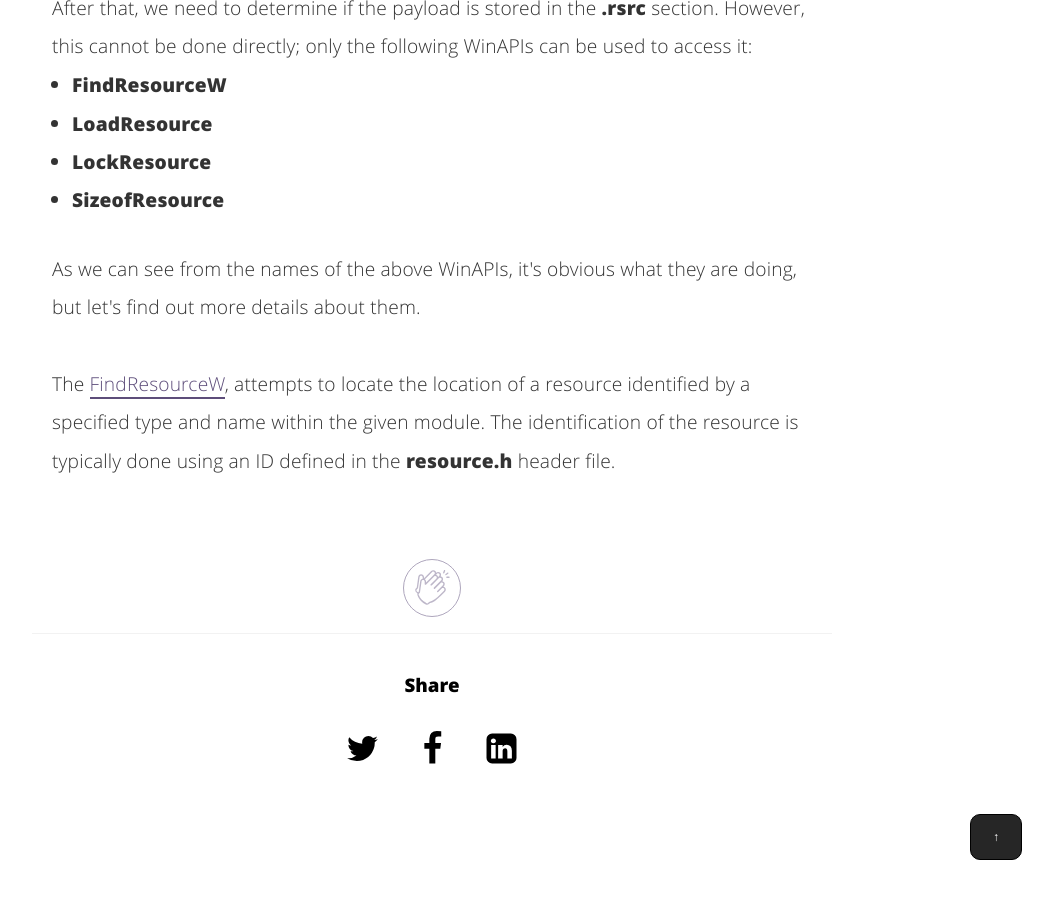
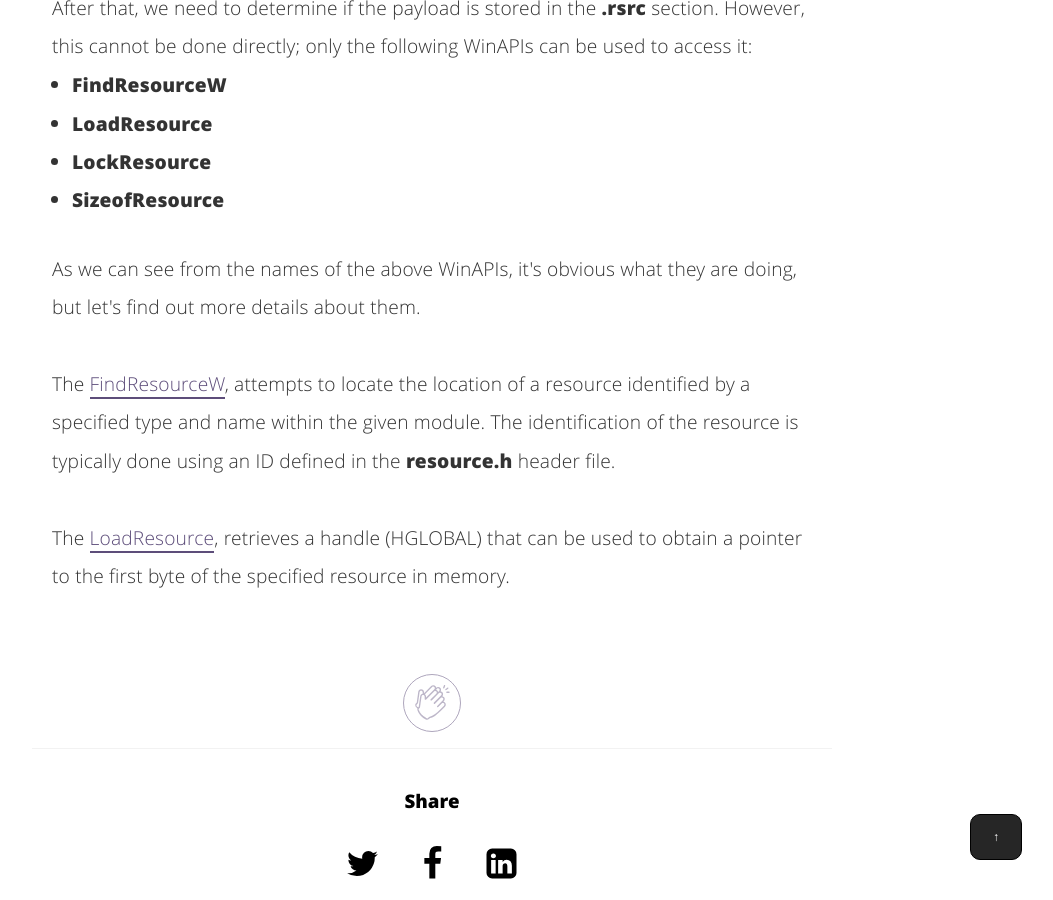
Before and after one commit to nickvourd/nickvourd.github.io, a Jekyll site: the page built from _posts/2024-04-21-the-anatomy-of-pe.md, in a window 1280 px wide and 900 px high, scrolled down 17713 px. Shown: the whole window, without its empty margins (208-1261 px from the left). Built offline with Jekyll 4.4.1, drawn with Linux system fonts in a browser that asks for light colours.

Commit message:
Edit the anatomy of PE

```diff
--- a/_posts/2024-04-21-the-anatomy-of-pe.md
+++ b/_posts/2024-04-21-the-anatomy-of-pe.md
@@ -400,7 +400,7 @@
 </ul>
 </p>
 
-<p>As we can see from the names of the above WinAPIs, it's obvious what they are doing, but let's find out more details about them.<br /><br />The <a href="https://learn.microsoft.com/en-us/windows/win32/api/libloaderapi/nf-libloaderapi-findresourcew">FindResourceW</a>, attempts to locate the location of a resource identified by a specified type and name within the given module. The identification of the resource is typically done using an ID defined in the <b>resource.h</b> header file.</p>
+<p>As we can see from the names of the above WinAPIs, it's obvious what they are doing, but let's find out more details about them.<br /><br />The <a href="https://learn.microsoft.com/en-us/windows/win32/api/libloaderapi/nf-libloaderapi-findresourcew">FindResourceW</a>, attempts to locate the location of a resource identified by a specified type and name within the given module. The identification of the resource is typically done using an ID defined in the <b>resource.h</b> header file.<br ><br />The <a href="https://learn.microsoft.com/en-us/windows/win32/api/libloaderapi/nf-libloaderapi-loadresource">LoadResource</a>, retrieves a handle (HGLOBAL) that can be used to obtain a pointer to the first byte of the specified resource in memory.</p>
 
 <br /><br />
 
```
